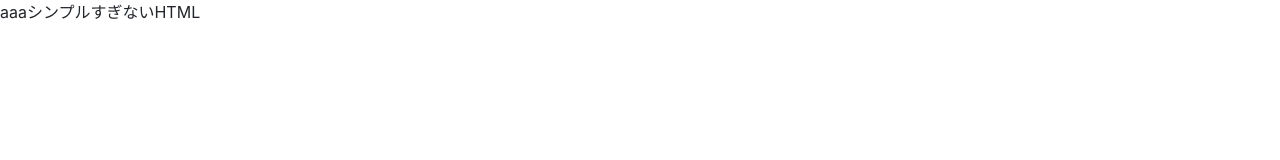
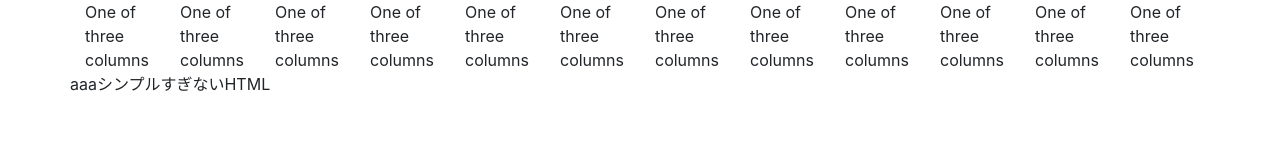
Before and after one commit to rayapricot/titi, a plain HTML site: page index.html in a window 1280 px wide. Drawn offline with nearby package versions, Linux system fonts and the light colour scheme.

Commit message:
no message

```diff
--- a/index.html
+++ b/index.html
@@ -7,6 +7,45 @@
 
 </head>
 <body>
+    <div class="container">
+  <div class="row">
+    <div class="col-sm">
+      One of three columns
+    </div>
+    <div class="col-sm">
+      One of three columns
+    </div>
+    <div class="col-sm">
+      One of three columns
+
+    </div>
+    <div class="col-sm">
+      One of three columns
+    </div>
+    <div class="col-sm">
+      One of three columns
+    </div>
+    <div class="col-sm">
+      One of three columns
+  </div>
+  <div class="col-sm">
+      One of three columns
+    </div>
+    <div class="col-sm">
+      One of three columns
+    </div>
+    <div class="col-sm">
+      One of three columns
+</div>
+<div class="col-sm">
+      One of three columns
+    </div>
+    <div class="col-sm">
+      One of three columns
+    </div>
+    <div class="col-sm">
+      One of three columns
+      </div>
     <p>aaaシンプルすぎないHTML</p>
 </body>
 </html>
```
